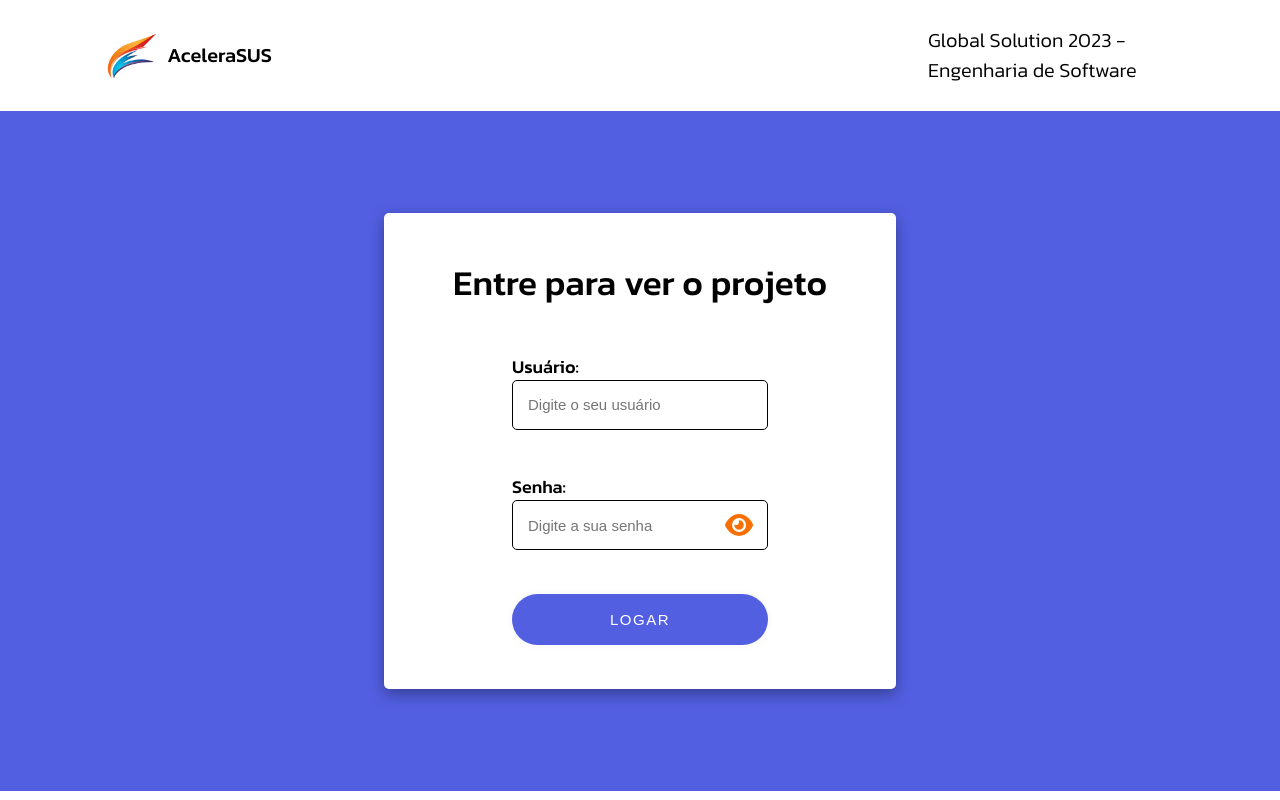
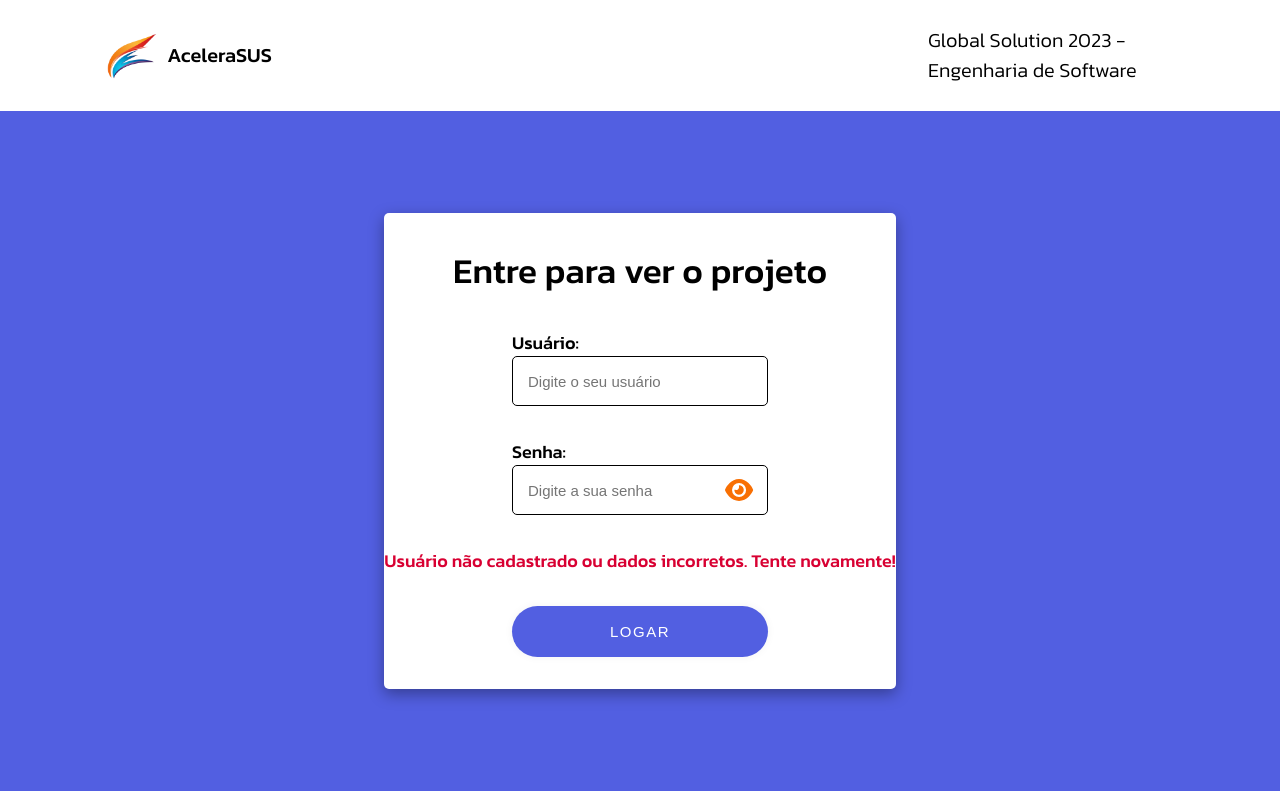
Before and after one commit to SchunckLeonardo/frontEnd-webDev-GS, a React (Vite) app: page /login in a window 1280 px wide. Both pictures are taken after a click on the button "LOGAR". Built offline with nearby package versions, Linux system fonts and the light colour scheme; data requests are answered from the project's data file.

Commit message:
Error manipulation

```diff
--- a/src/assets/css/style.css
+++ b/src/assets/css/style.css
@@ -117,6 +117,12 @@ body {
   font-size: 2.5rem;
   color: #f86f03;
   cursor: pointer;
+}
+.allPage .loginBox .error {
+  color: #D80032;
+  font-size: 1.8rem;
+  text-align: center;
+  font-weight: 500;
 }
 .allPage .loginBox button {
   padding: 17px 40px;
--- a/src/assets/scss/login.scss
+++ b/src/assets/scss/login.scss
@@ -59,6 +59,13 @@
             }
         }
 
+        .error {
+            color: #D80032;
+            font-size: 1.8rem;
+            text-align: center;
+            font-weight: 500;
+        }
+
         button {
             padding: 17px 40px;
             border-radius: 50px;
--- a/src/views/Login.jsx
+++ b/src/views/Login.jsx
@@ -10,6 +10,8 @@ export default function Login() {
 
     let [password, setPassword] = useState("")
     let [username, setUsername] = useState("")
+
+    const [showError, setShowError] = useState(false)
 
     const navigate = useNavigate()
 
@@ -39,9 +41,10 @@ export default function Login() {
                 sessionStorage.setItem("username", username)
                 sessionStorage.setItem("password", password)
                 sessionStorage.setItem("name", user.name)
+                setShowError(false)
                 navigate("/infos")
             } else {
-                console.log("Usuário não cadastrado")
+                setShowError(true)
             }
         })
     }
@@ -64,6 +67,9 @@ export default function Login() {
                             <FontAwesomeIcon onClick={handleOnClick} icon={icon} className="icon-eye" />
                         </div>
                     </div>
+                    {
+                        showError?<p className="error">Usuário não cadastrado ou dados incorretos. Tente novamente!</p>:null
+                    }
                     <button onClick={login}>Logar</button>
                 </section>
             </main>
```
Also changed, not shown: 1 other file (tests, documents, lock files or other folders).
